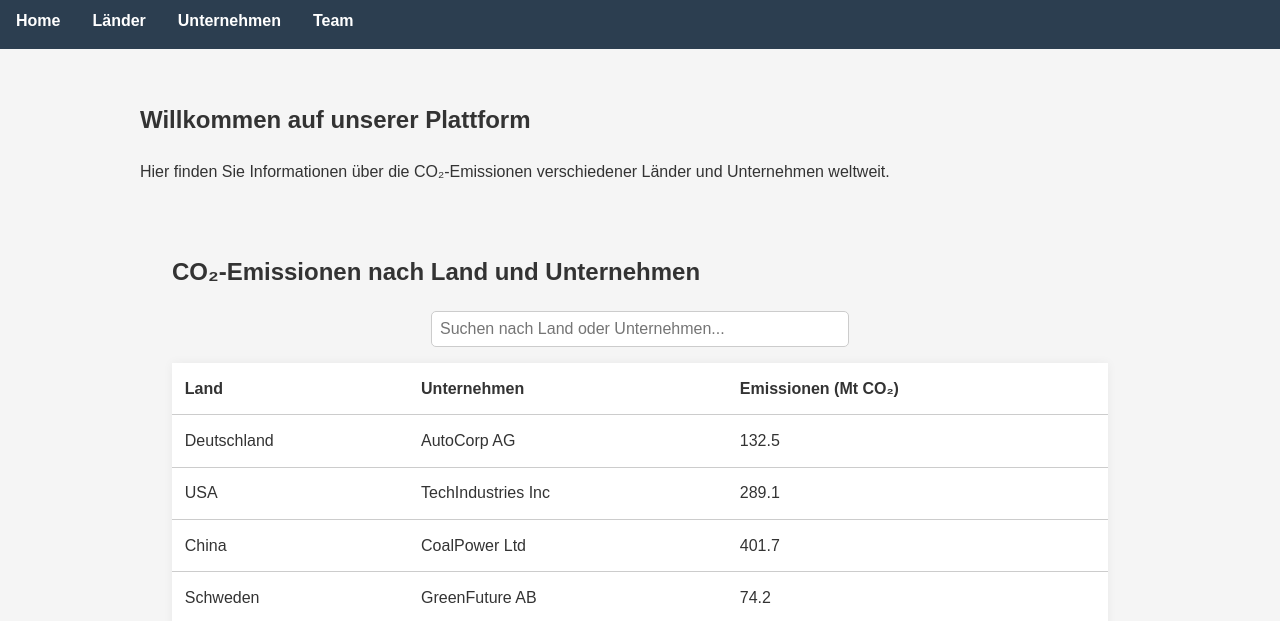
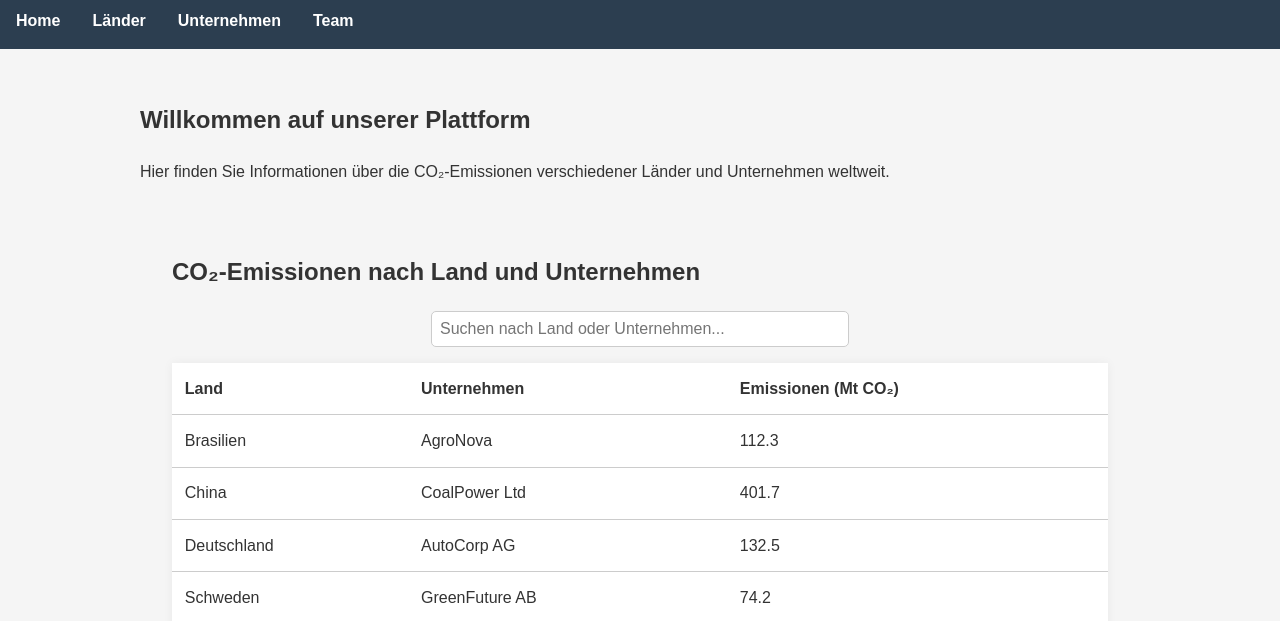
Before and after one commit to philipprenzo35/co2-footprint-webapp, a plain HTML site: page index.html in a window 1280 px wide. Both pictures are taken after a click on the element "Land". Shown: the part 128-749 px from the top of the page. Drawn offline with Linux system fonts and the light colour scheme.

Commit message:
Filter- und Sortierfunktion für CO₂-Tabelle implementiert
- JavaScript-Logik für das Suchfeld ergänzt (live-Filterung nach Land oder Unternehmen)
- Klick auf Spaltenüberschriften sortiert die Tabelle auf- oder absteigend
- Zahlenwerte (Emissionen) werden numerisch korrekt sortiert

```diff
--- a/index.html
+++ b/index.html
@@ -78,6 +78,6 @@
     <footer>
         <p>&copy; 2025 Non-Profit Organisation – Alle Rechte vorbehalten | <a href="#">Impressum</a> | <a href="#">Datenschutz</a></p>
     </footer>
-    <script src="js/main.js"></script>
+    <script src="js/main.js" defer></script>
 </body>
 </html>
--- a/js/main.js
+++ b/js/main.js
@@ -9,3 +9,45 @@ document.addEventListener("DOMContentLoaded", function () {
         nav.style.justifyContent = "flex-start"; // links
     }
 });
+// --- Filterfunktion ---
+document.getElementById("searchInput").addEventListener("keyup", function () {
+  const filter = this.value.toLowerCase();
+  const rows = document.querySelectorAll("#co2Table tbody tr");
+
+  rows.forEach(row => {
+    const text = row.textContent.toLowerCase();
+    row.style.display = text.includes(filter) ? "" : "none";
+  });
+});
+
+// --- Sortierfunktion ---
+function sortTable(colIndex) {
+  const table = document.getElementById("co2Table");
+  const tbody = table.tBodies[0];
+  const rows = Array.from(tbody.querySelectorAll("tr"));
+
+  // Prüfen, ob wir aktuell auf- oder absteigend sortieren
+  const isAsc = table.getAttribute("data-sort-dir") !== "asc";
+  table.setAttribute("data-sort-dir", isAsc ? "asc" : "desc");
+
+  rows.sort((a, b) => {
+    const cellA = a.cells[colIndex].textContent.trim();
+    const cellB = b.cells[colIndex].textContent.trim();
+
+    // Wenn es eine Zahl ist → numerisch sortieren
+    const numA = parseFloat(cellA.replace(",", "."));
+    const numB = parseFloat(cellB.replace(",", "."));
+
+    if (!isNaN(numA) && !isNaN(numB)) {
+      return isAsc ? numA - numB : numB - numA;
+    }
+
+    // Ansonsten alphabetisch
+    return isAsc
+      ? cellA.localeCompare(cellB, "de")
+      : cellB.localeCompare(cellA, "de");
+  });
+
+  // Sortierte Zeilen zurück ins tbody einfügen
+  rows.forEach(row => tbody.appendChild(row));
+}
```
